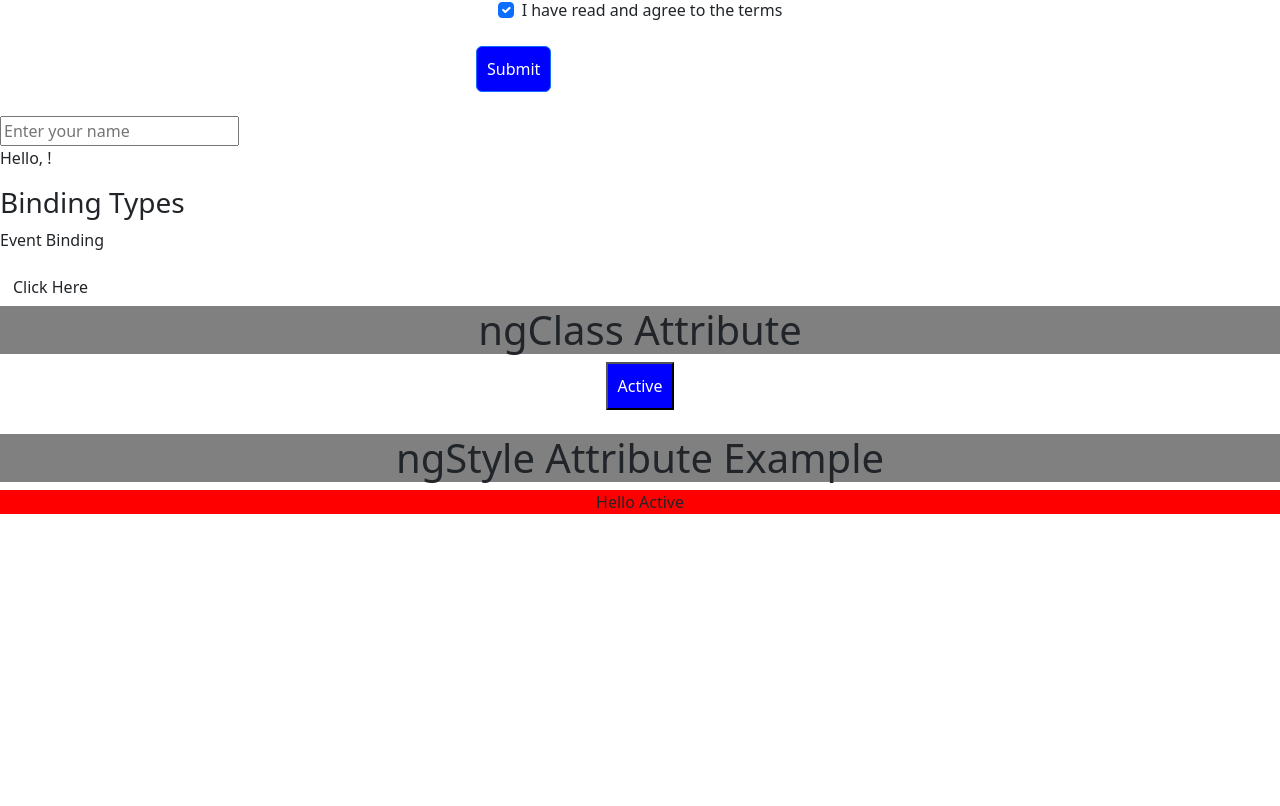
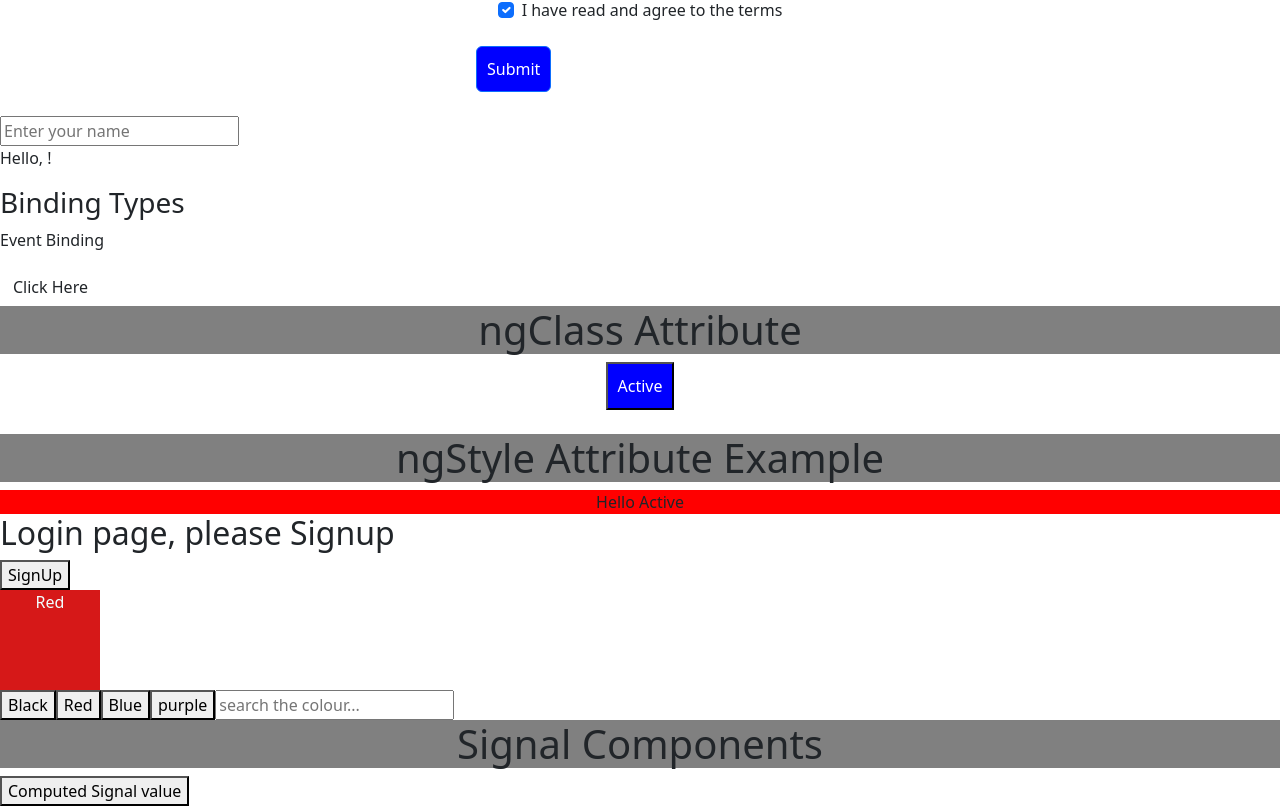
Before and after one commit to nehal76/Angular_POC_ClothingBrand_2025, an Angular app: page /contact in a window 1280 px wide. Shown: the part 372-1178 px from the top of the page. Before the commit the page ends 886 px from the top, so only its background shows below. Built offline with nearby package versions, Linux system fonts and the light colour scheme.

Commit message:
some updates in homepage

```diff
--- a/src/app/contact/contact.component.html
+++ b/src/app/contact/contact.component.html
@@ -58,11 +58,92 @@
       {{ isActive ? "Active" : "Inactive" }}
     </button>
   </div>
-  <br>
+  <br />
   <div style="text-align: center">
     <h1>ngStyle Attribute Example</h1>
-    <div [ngStyle]="{'background-color': isActive ? 'red': 'green' }">
-Hello Active
+    <div [ngStyle]="{ 'background-color': isActive ? 'red' : 'green' }">
+      Hello Active
     </div>
   </div>
 </div>
+
+<div>
+  @if(showLogin){
+  <div>
+    <h2>Login page, please Signup</h2>
+  </div>
+  } @else {
+  <div>
+    <h2>Signup Page, new User can sign up the page.</h2>
+  </div>
+  }
+
+  <button (click)="showSignup()">{{ display ? "SignUp" : "Login" }}</button>
+</div>
+
+<div>
+  @if (display == 1){
+  <div
+    style="
+      background-color: black;
+      color: azure;
+      text-align: center;
+      height: 100px;
+      width: 100px;
+    "
+  >
+    Black
+  </div>
+  } @else if(display == 2){
+  <div
+    style="
+      background-color: rgb(214, 24, 24);
+      color: azure;
+      text-align: center;
+      height: 100px;
+      width: 100px;
+    "
+  >
+    Red
+  </div>
+  } @else if(display == 3){
+  <div
+    style="
+      background-color: rgb(14, 193, 220);
+      color: azure;
+      text-align: center;
+      height: 100px;
+      width: 100px;
+    "
+  >
+    Blue
+  </div>
+  } @else(){
+  <div
+    style="
+      background-color: rgb(215, 14, 230);
+      color: azure;
+      text-align: center;
+      height: 100px;
+      width: 100px;
+    "
+  >
+    Purple
+  </div>
+  }
+  <button (click)="show(1)">Black</button>
+  <button (click)="show(2)">Red</button>
+  <button (click)="show(3)">Blue</button>
+  <button (click)="show(4)">purple</button>
+
+  <input
+    type="text"
+    (input)="searchBox($event)"
+    placeholder="search the colour..."
+  />
+</div>
+
+<div>
+  <h1>Signal Components</h1>
+  <button (click)="helloSignal()">Computed Signal value</button>
+</div>
--- a/src/app/contact/contact.component.ts
+++ b/src/app/contact/contact.component.ts
@@ -1,5 +1,5 @@
 import { CommonModule, NgClass, NgStyle } from '@angular/common';
-import { Component } from '@angular/core';
+import { Component, signal, effect, computed } from '@angular/core';
 import { FormsModule } from '@angular/forms';
 
 @Component({
@@ -68,4 +68,43 @@ export class ContactComponent {
       image: 'Ethnic_Wear_1.jpg',
     },
   ];
+
+  showLogin = true;
+
+  showSignup (){
+    this.showLogin = !this.showLogin;
+    console.log("Toggeling is from Display", this.showLogin);
+  }
+
+
+
+
+  display:number = 2;
+
+  show(val:number){
+    this.display = val;
+  }
+
+  searchBox(event: Event){
+    this.display= parseInt((event.target as HTMLInputElement).value);
+    console.log("searching...",this.display);
+  }
+
+
+ x= signal(10);
+ y = signal(20);
+ z= computed(()=> this.x() + this.y());
+
+ helloSignal(){
+  console.log("the sum is:", this.z());
+  this.x.set(200);
+  console.log("sum after change the value:", this.z());
+ }
+
+
+
+
 }
+function sumValue(arg0: () => number) {
+  throw new Error('Function not implemented.');
+}
```
